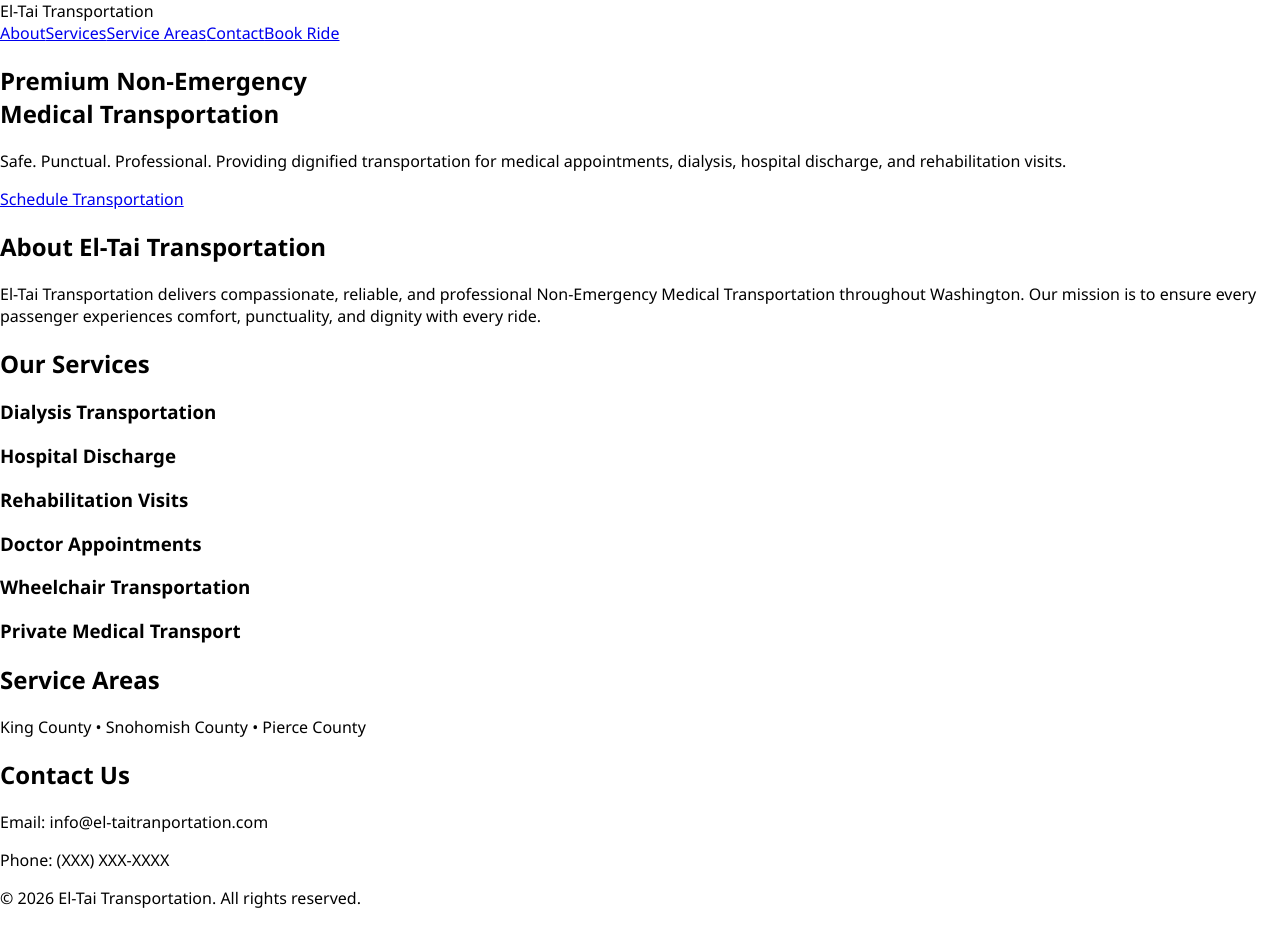
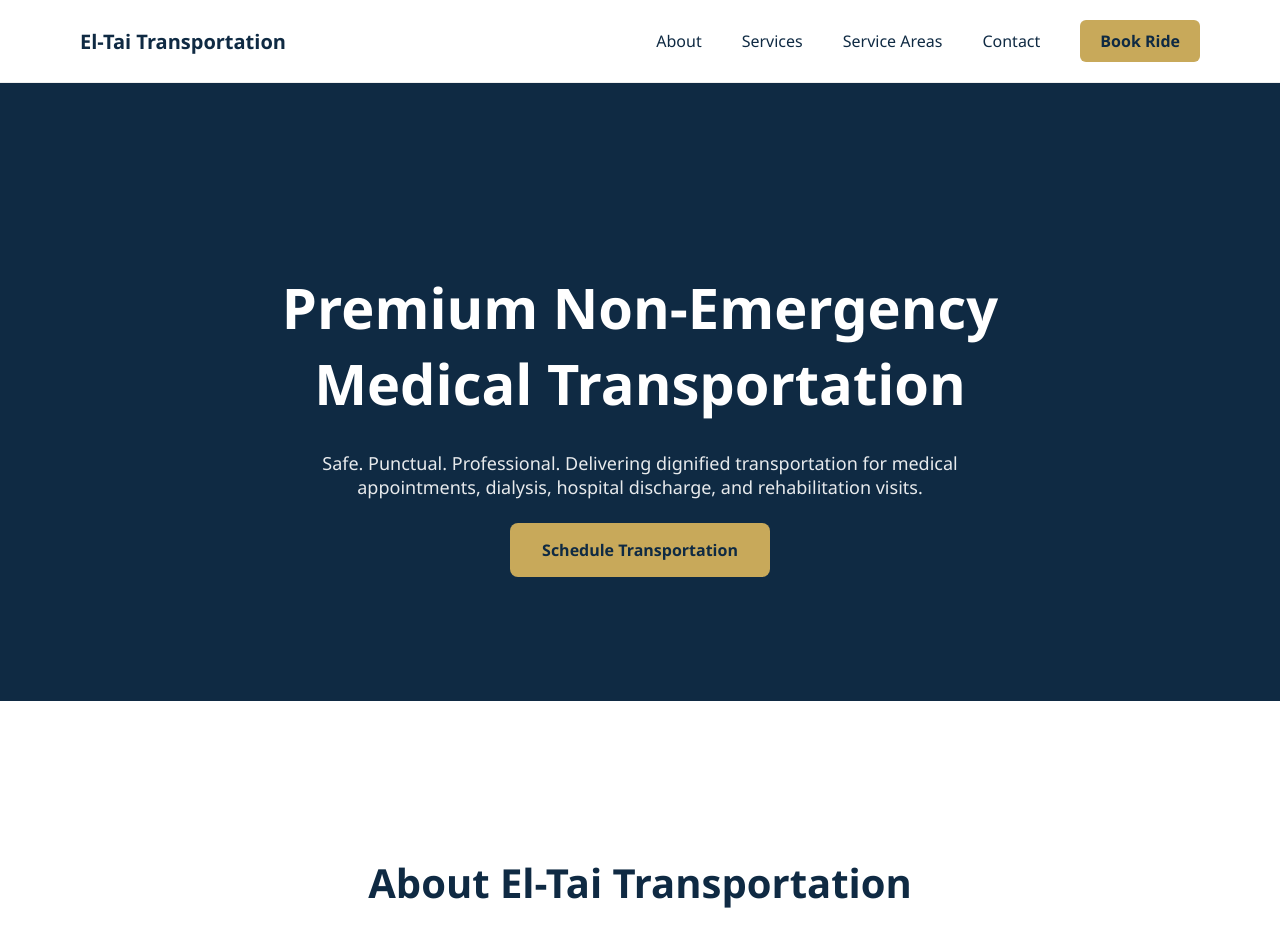
Before and after one commit to WillieKM/el-tai-nemt-v2, a Next.js app: page / in a window 1280 px wide. Shown: the top 946 px of the page. Before the commit the page ends 909 px from the top, so only its background shows below. Built offline with nearby package versions, Linux system fonts and the light colour scheme.

Commit message:
Refactor Home component styles and structure

```diff
--- a/app/page.tsx
+++ b/app/page.tsx
@@ -1,90 +1,154 @@
 export default function Home() {
   return (
-    <main className="min-h-screen bg-white text-gray-900">
+    <main>
 
       {/* NAVBAR */}
-      <nav className="bg-white border-b border-gray-200 sticky top-0 z-50">
-        <div className="max-w-7xl mx-auto px-8 py-5 flex justify-between items-center">
-          <div className="text-xl font-semibold text-[#0F2A43] tracking-wide">
+      <nav style={{
+        display: "flex",
+        justifyContent: "space-between",
+        alignItems: "center",
+        padding: "20px 80px",
+        borderBottom: "1px solid #eee",
+        background: "white",
+        position: "sticky",
+        top: 0,
+        zIndex: 1000
+      }}>
+        <div style={{
+          fontSize: "20px",
+          fontWeight: 600,
+          color: "#0F2A43"
+        }}>
           El-Tai Transportation
         </div>
 
-          <div className="hidden md:flex items-center space-x-10 text-sm font-medium">
-            <a href="#about" className="hover:text-[#C8A95A] transition">About</a>
-            <a href="#services" className="hover:text-[#C8A95A] transition">Services</a>
-            <a href="#areas" className="hover:text-[#C8A95A] transition">Service Areas</a>
-            <a href="#contact" className="hover:text-[#C8A95A] transition">Contact</a>
+        <div style={{ display: "flex", gap: "40px", alignItems: "center" }}>
+          <a href="#about" style={{ textDecoration: "none", color: "#0F2A43" }}>About</a>
+          <a href="#services" style={{ textDecoration: "none", color: "#0F2A43" }}>Services</a>
+          <a href="#areas" style={{ textDecoration: "none", color: "#0F2A43" }}>Service Areas</a>
+          <a href="#contact" style={{ textDecoration: "none", color: "#0F2A43" }}>Contact</a>
 
-            <a
-              href="#contact"
-              className="bg-[#C8A95A] text-[#0F2A43] px-6 py-2 rounded-lg font-semibold hover:opacity-90 transition"
-            >
+          <a href="#contact" style={{
+            background: "#C8A95A",
+            color: "#0F2A43",
+            padding: "10px 20px",
+            borderRadius: "6px",
+            textDecoration: "none",
+            fontWeight: 600
+          }}>
             Book Ride
           </a>
-          </div>
         </div>
       </nav>
 
       {/* HERO */}
-      <section className="bg-[#0F2A43] text-white py-32 text-center px-6">
-        <div className="max-w-4xl mx-auto">
-          <h1 className="text-5xl md:text-6xl font-bold leading-tight mb-8">
-            Premium Non-Emergency <br />
+      <section style={{
+        background: "#0F2A43",
+        color: "white",
+        textAlign: "center",
+        padding: "140px 20px"
+      }}>
+        <h1 style={{
+          fontSize: "56px",
+          fontWeight: 700,
+          marginBottom: "30px"
+        }}>
+          Premium Non-Emergency
+          <br />
           Medical Transportation
         </h1>
 
-          <p className="text-lg opacity-90 mb-10">
-            Safe. Punctual. Professional.
-            Providing dignified transportation for medical appointments,
-            dialysis, hospital discharge, and rehabilitation visits.
+        <p style={{
+          fontSize: "18px",
+          maxWidth: "700px",
+          margin: "0 auto 40px auto",
+          opacity: 0.9
+        }}>
+          Safe. Punctual. Professional. Delivering dignified
+          transportation for medical appointments, dialysis,
+          hospital discharge, and rehabilitation visits.
         </p>
 
-          <a
-            href="mailto:info@el-taitranportation.com"
-            className="bg-[#C8A95A] text-[#0F2A43] px-8 py-4 rounded-lg font-semibold hover:opacity-90 transition"
-          >
+        <a href="#contact" style={{
+          background: "#C8A95A",
+          color: "#0F2A43",
+          padding: "16px 32px",
+          borderRadius: "8px",
+          textDecoration: "none",
+          fontWeight: 600,
+          fontSize: "16px"
+        }}>
           Schedule Transportation
         </a>
-        </div>
       </section>
 
       {/* ABOUT */}
-      <section id="about" className="py-28 px-8 bg-white text-center">
-        <div className="max-w-3xl mx-auto">
-          <h2 className="text-4xl font-bold text-[#0F2A43] mb-8">
+      <section id="about" style={{
+        padding: "120px 20px",
+        textAlign: "center"
+      }}>
+        <h2 style={{
+          fontSize: "40px",
+          color: "#0F2A43",
+          marginBottom: "30px"
+        }}>
           About El-Tai Transportation
         </h2>
 
-          <p className="text-gray-600 leading-relaxed text-lg">
-            El-Tai Transportation delivers compassionate, reliable,
-            and professional Non-Emergency Medical Transportation
-            throughout Washington. Our mission is to ensure every
-            passenger experiences comfort, punctuality, and dignity
-            with every ride.
+        <p style={{
+          maxWidth: "800px",
+          margin: "0 auto",
+          fontSize: "18px",
+          color: "#555",
+          lineHeight: 1.7
+        }}>
+          El-Tai Transportation provides compassionate,
+          reliable, and professional Non-Emergency Medical
+          Transportation throughout Washington. We ensure
+          every passenger experiences comfort, punctuality,
+          and dignity with every ride.
         </p>
-        </div>
       </section>
 
       {/* SERVICES */}
-      <section id="services" className="py-28 px-8 bg-gray-50 text-center">
-        <h2 className="text-4xl font-bold text-[#0F2A43] mb-16">
+      <section id="services" style={{
+        background: "#F7F9FC",
+        padding: "120px 20px",
+        textAlign: "center"
+      }}>
+        <h2 style={{
+          fontSize: "40px",
+          color: "#0F2A43",
+          marginBottom: "60px"
+        }}>
           Our Services
         </h2>
 
-        <div className="grid md:grid-cols-3 gap-10 max-w-6xl mx-auto">
+        <div style={{
+          display: "grid",
+          gridTemplateColumns: "repeat(auto-fit, minmax(250px, 1fr))",
+          gap: "40px",
+          maxWidth: "1100px",
+          margin: "0 auto"
+        }}>
           {[
             "Dialysis Transportation",
             "Hospital Discharge",
             "Rehabilitation Visits",
             "Doctor Appointments",
             "Wheelchair Transportation",
-            "Private Medical Transport",
+            "Private Medical Transport"
           ].map((service) => (
-            <div
-              key={service}
-              className="bg-white p-8 rounded-xl shadow-sm hover:shadow-lg transition duration-300 border border-gray-100"
-            >
-              <h3 className="text-lg font-semibold text-[#0F2A43]">
+            <div key={service} style={{
+              background: "white",
+              padding: "40px",
+              borderRadius: "10px",
+              boxShadow: "0 5px 20px rgba(0,0,0,0.05)"
+            }}>
+              <h3 style={{
+                color: "#0F2A43",
+                fontSize: "18px"
+              }}>
                 {service}
               </h3>
             </div>
@@ -93,33 +157,57 @@ export default function Home() {
       </section>
 
       {/* SERVICE AREAS */}
-      <section id="areas" className="py-28 px-8 bg-white text-center">
-        <h2 className="text-4xl font-bold text-[#0F2A43] mb-8">
+      <section id="areas" style={{
+        padding: "120px 20px",
+        textAlign: "center"
+      }}>
+        <h2 style={{
+          fontSize: "40px",
+          color: "#0F2A43",
+          marginBottom: "30px"
+        }}>
           Service Areas
         </h2>
 
-        <p className="text-lg text-[#C8A95A] font-semibold">
+        <p style={{
+          fontSize: "18px",
+          color: "#C8A95A",
+          fontWeight: 600
+        }}>
           King County • Snohomish County • Pierce County
         </p>
       </section>
 
       {/* CONTACT */}
-      <section id="contact" className="py-28 px-8 bg-gray-50 text-center">
-        <h2 className="text-4xl font-bold text-[#0F2A43] mb-8">
+      <section id="contact" style={{
+        background: "#0F2A43",
+        color: "white",
+        padding: "100px 20px",
+        textAlign: "center"
+      }}>
+        <h2 style={{
+          fontSize: "36px",
+          marginBottom: "20px"
+        }}>
           Contact Us
         </h2>
 
-        <p className="text-gray-600 mb-3">
-          Email: info@el-taitranportation.com
+        <p style={{ marginBottom: "10px" }}>
+          Email: info@yourdomain.com
         </p>
 
-        <p className="text-gray-600">
+        <p>
           Phone: (XXX) XXX-XXXX
         </p>
       </section>
 
       {/* FOOTER */}
-      <footer className="bg-[#0F2A43] text-white text-center py-6">
+      <footer style={{
+        textAlign: "center",
+        padding: "20px",
+        background: "#0A1F33",
+        color: "white"
+      }}>
         © {new Date().getFullYear()} El-Tai Transportation. All rights reserved.
       </footer>
 
```
Lines whose indentation alone changed are shown as unchanged.
